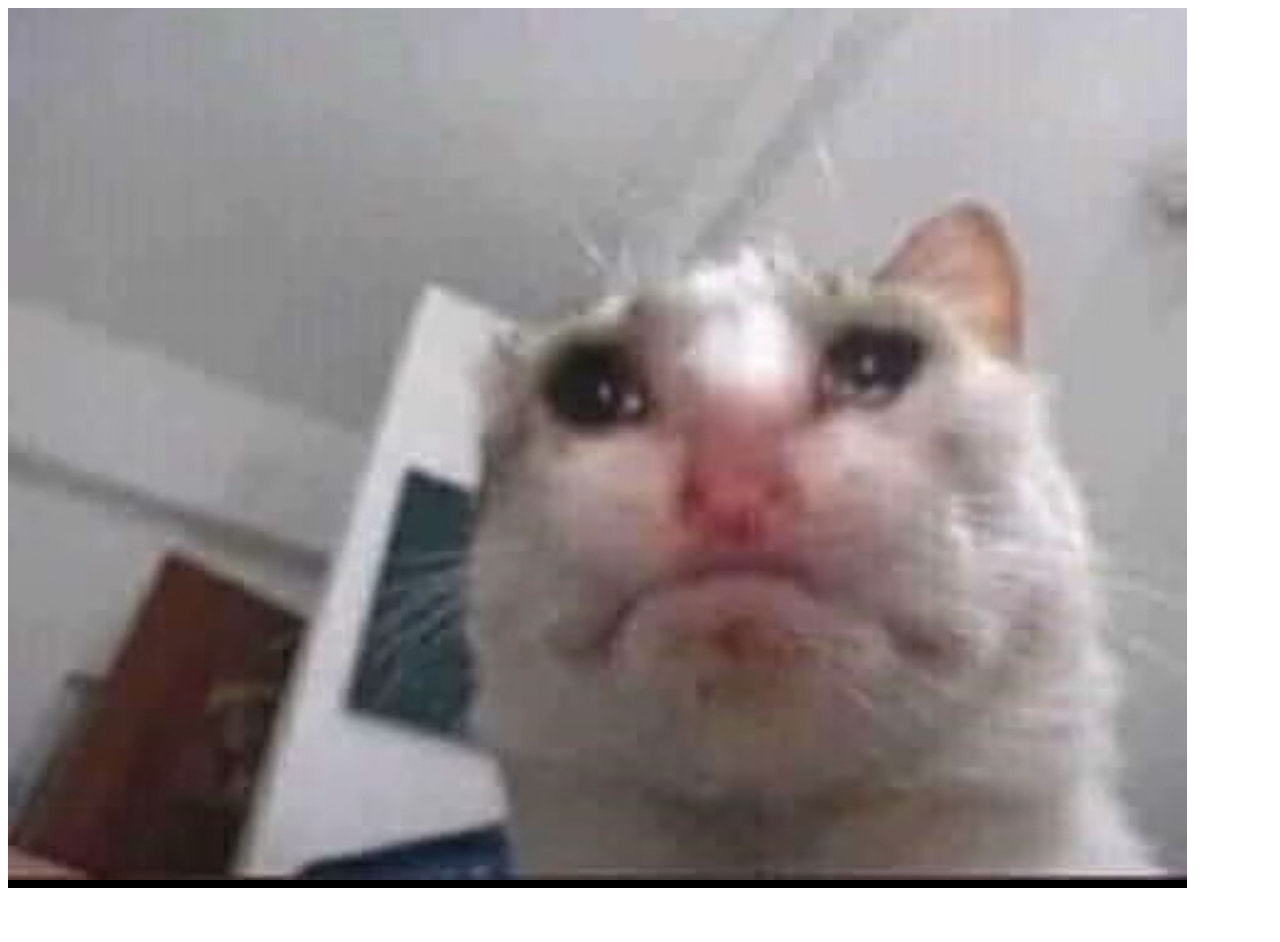
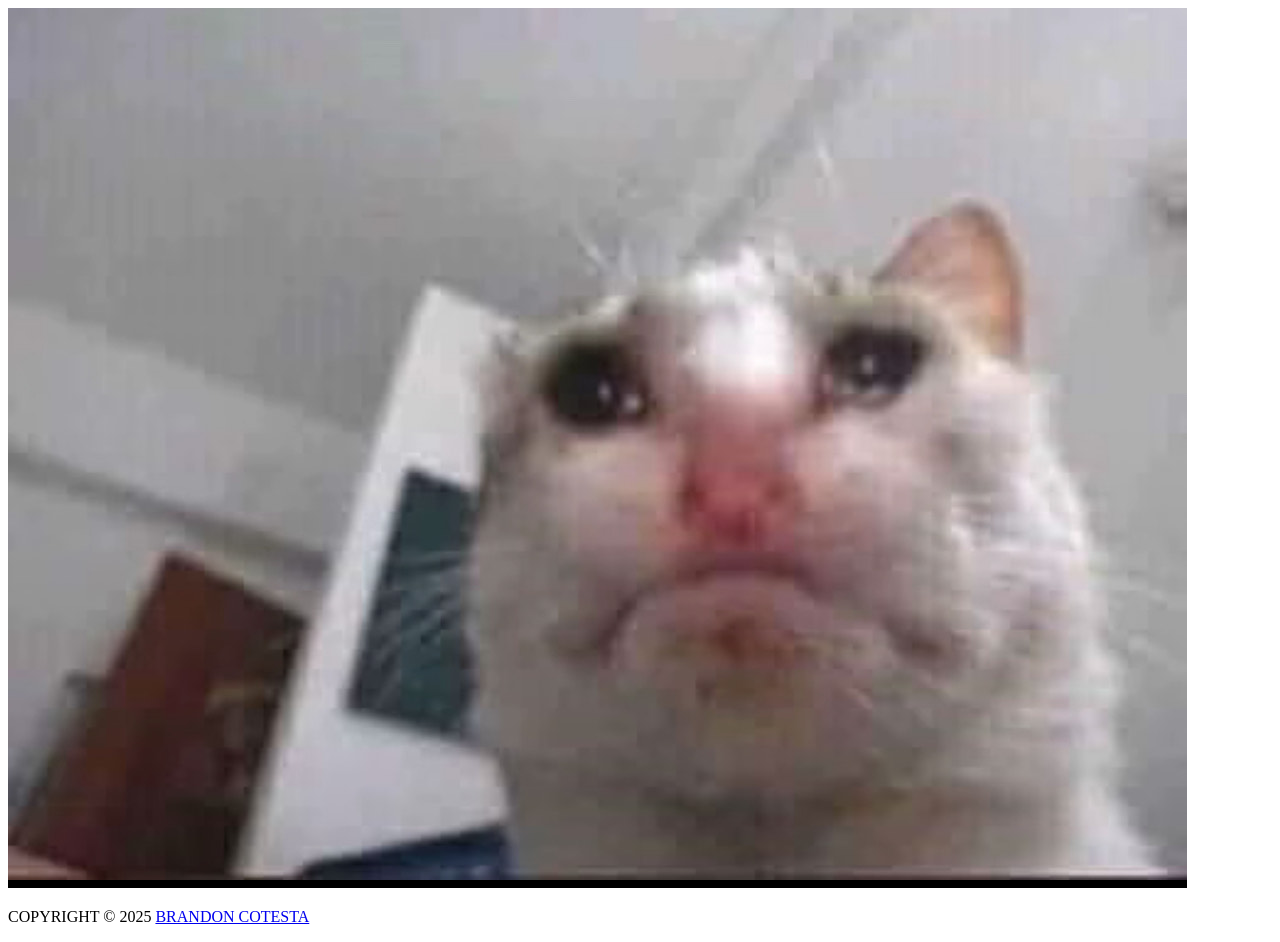
Before and after one commit to bcotesta/alexa-portfolio, a SvelteKit app: page / in a window 1280 px wide. Before the commit the page ends 900 px from the top, so only its background shows below. Built offline with nearby package versions, Linux system fonts and the light colour scheme.

Commit message:
i'm TROLLING

```diff
--- a/src/routes/+page.svelte
+++ b/src/routes/+page.svelte
@@ -1 +1,4 @@
 <img src="/memes/sadcat.jpg" alt="White and gray cat with teary eyes and a downturned mouth sitting indoors, expressing a sad and forlorn emotion, with a blurred background suggesting a home environment" />
+<footer>
+    <p>COPYRIGHT © 2025 <a target="_blank" href="https://bcotesta.xyz">BRANDON COTESTA</a></p>
+</footer>
```
